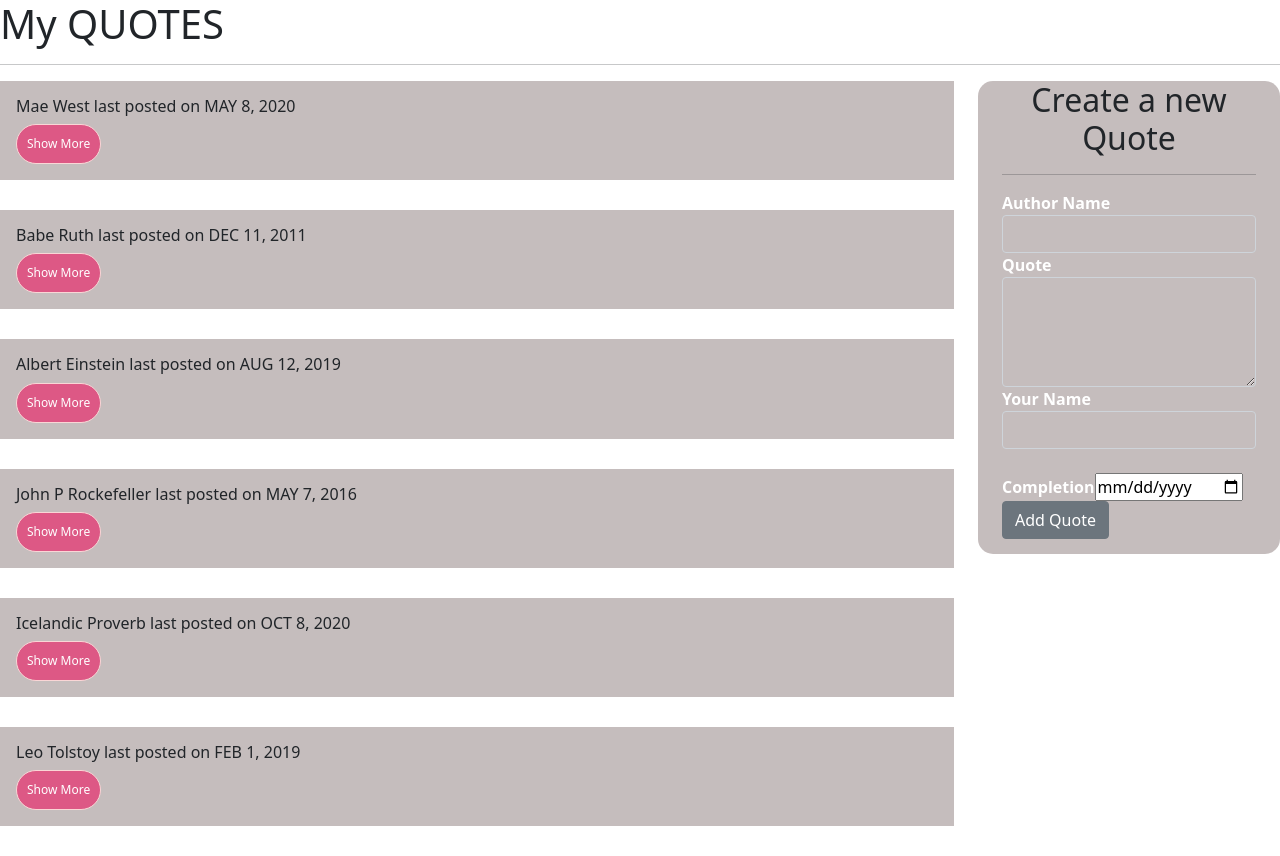
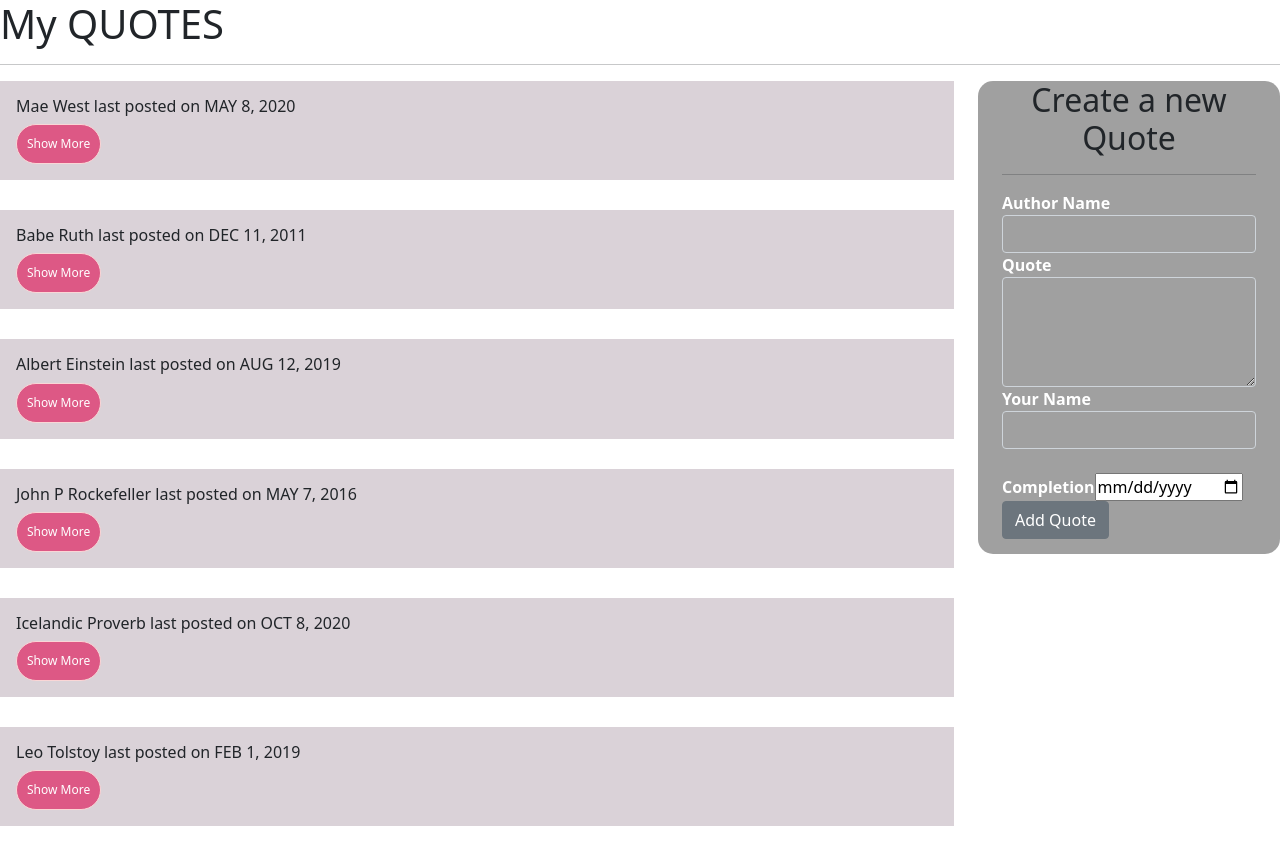
Before and after one commit to Wanguifiona/Quotes, an Angular app: page / in a window 1280 px wide. Built offline with nearby package versions, Linux system fonts and the light colour scheme.

Commit message:
change form css

```diff
--- a/src/app/quote-form/quote-form.component.css
+++ b/src/app/quote-form/quote-form.component.css
@@ -8,7 +8,7 @@
     font-weight: 600;
   }
   .container-fluid{
-    background-color: rgba(100, 78, 78, 0.374);
+    background-color: rgba(0, 0, 0, 0.374);
     border-radius: 15px;
     padding-bottom: 5%;
     margin-bottom: 5%;
--- a/src/app/quote/quote.component.css
+++ b/src/app/quote/quote.component.css
@@ -9,7 +9,7 @@
   }
   .card-body{
     margin-bottom: 30px;
-    background-color:rgba(100, 78, 78, 0.374);
+    background-color: rgb(218,210,216);
   }
   .card-text{
     font-weight: 570;
```
